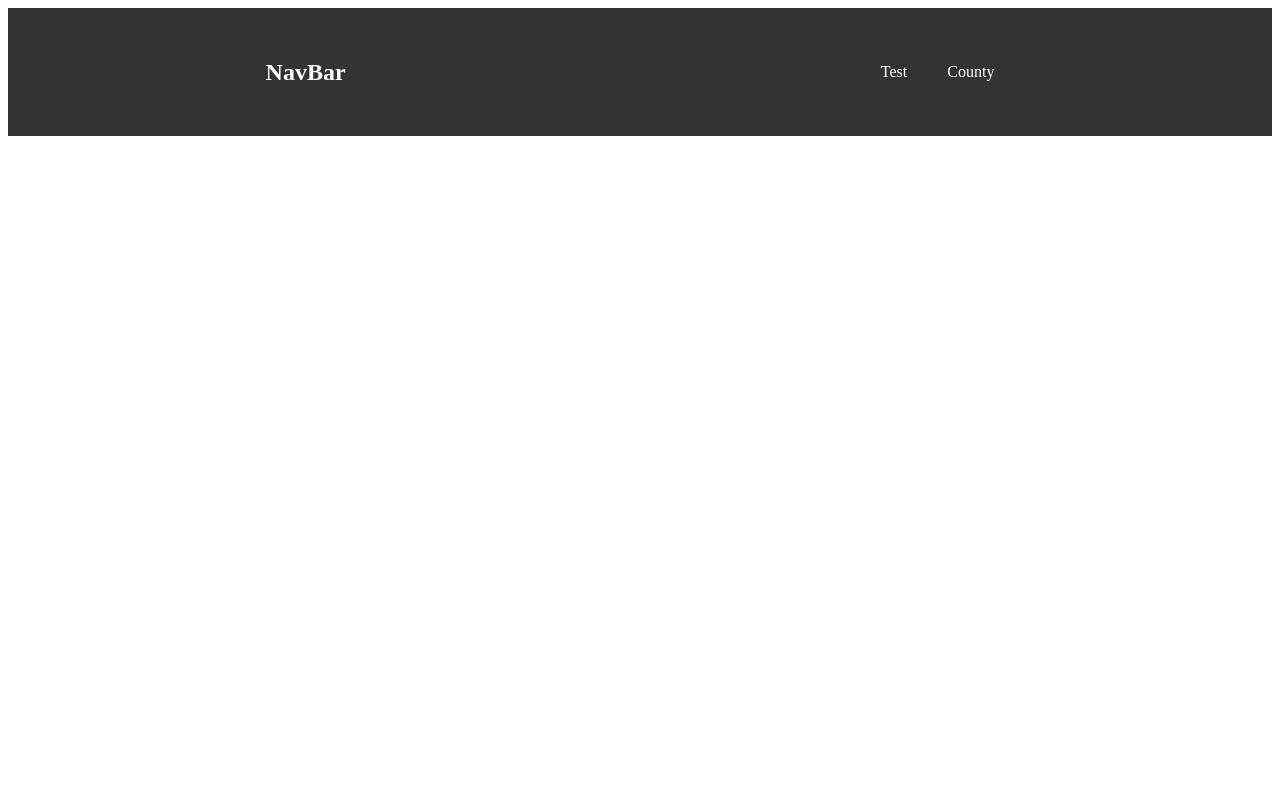
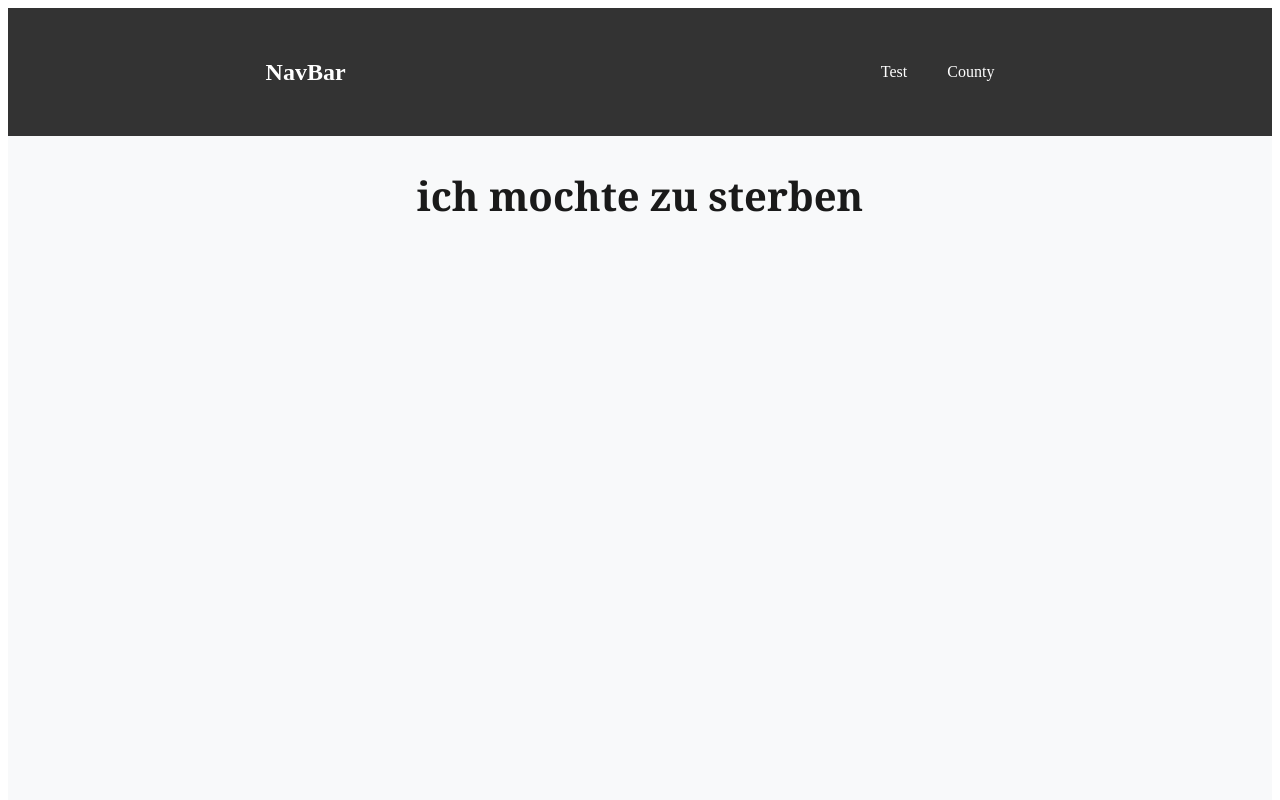
Before and after one commit to Richard-M-Baine/quantjustice, a React (Create React App) app in the folder frontend/: page /judges in a window 1280 px wide. Before the commit this address had no page. Shown: the top 800 px of the page. Built offline with nearby package versions, Linux system fonts and the light colour scheme.

Commit message:
added stuff

```diff
--- a/frontend/src/App.js
+++ b/frontend/src/App.js
@@ -23,6 +23,7 @@ import NavBar from './components/NavBar/index.js'
 // judge stuff
 
 import CompareJudgesSelection from './components/Judges/JudgesCountyCompare/index.js'
+import JudgesLanding from './components/Judges/JudgesLanding/index.js';
 
 function App() {
 
@@ -44,6 +45,7 @@ const location = useLocation()
         <Route path='/county/compare/:county/:crimeId' element={<CountyCompare/>} />
         <Route path='/county/compare/selection' element={<CompareCountiesSelection />} />
         <Route path='/misconduct' element={<MisconductSearch/>} />
+        <Route path='/judges' element={<JudgesLanding />} />
         <Route path='/judges/compare/selection' element={<CompareJudgesSelection />} />
 
       </Routes>
--- a/frontend/src/components/Home/index.js
+++ b/frontend/src/components/Home/index.js
@@ -138,7 +138,7 @@ function Landing() {
                         <img src={image1} alt="two faced judge" />
                     </Link>
 
-                    <Link to="/judge-comparison" className="linkSectionLandingDiv">
+                    <Link to="/judges" className="linkSectionLandingDiv">
                         <h3>Compare individual judges sentencing data</h3>
                         <img src={image2} alt="two faced judge" />
                     </Link>
--- /dev/null
+++ b/frontend/src/components/Judges/JudgesLanding/JudgesLanding.css
@@ -0,0 +1,3 @@
+.JudgesLandingH1Div{
+      min-height: calc(100vh - 60px)
+}
--- /dev/null
+++ b/frontend/src/components/Judges/JudgesLanding/index.js
@@ -0,0 +1,28 @@
+import React, { useState, useEffect } from 'react';
+import { useDispatch, useSelector } from 'react-redux';
+import { Link } from "react-router-dom";
+
+
+import './JudgesLanding.css';
+
+function JudgesLanding() {
+  const dispatch = useDispatch();
+  const judgeList = useSelector(state => state?.judge)
+
+
+ const [firstName, setFirstName] = useState('');
+  const [lastName, setLastName] = useState('');
+  const [county, setCounty] = useState('');
+  const [offense, setOffense] = useState('')
+  const [currentPage, setCurrentPage] = useState(0);
+  const [searched, setSearched] = useState(false);
+  const resultsPerPage = 15;
+
+  return (
+    <div className="mainCountyLanding">
+        <h1 className='JudgesLandingH1Div'>ich mochte zu sterben</h1>
+    </div>
+  );
+}
+
+export default JudgesLanding;
```
